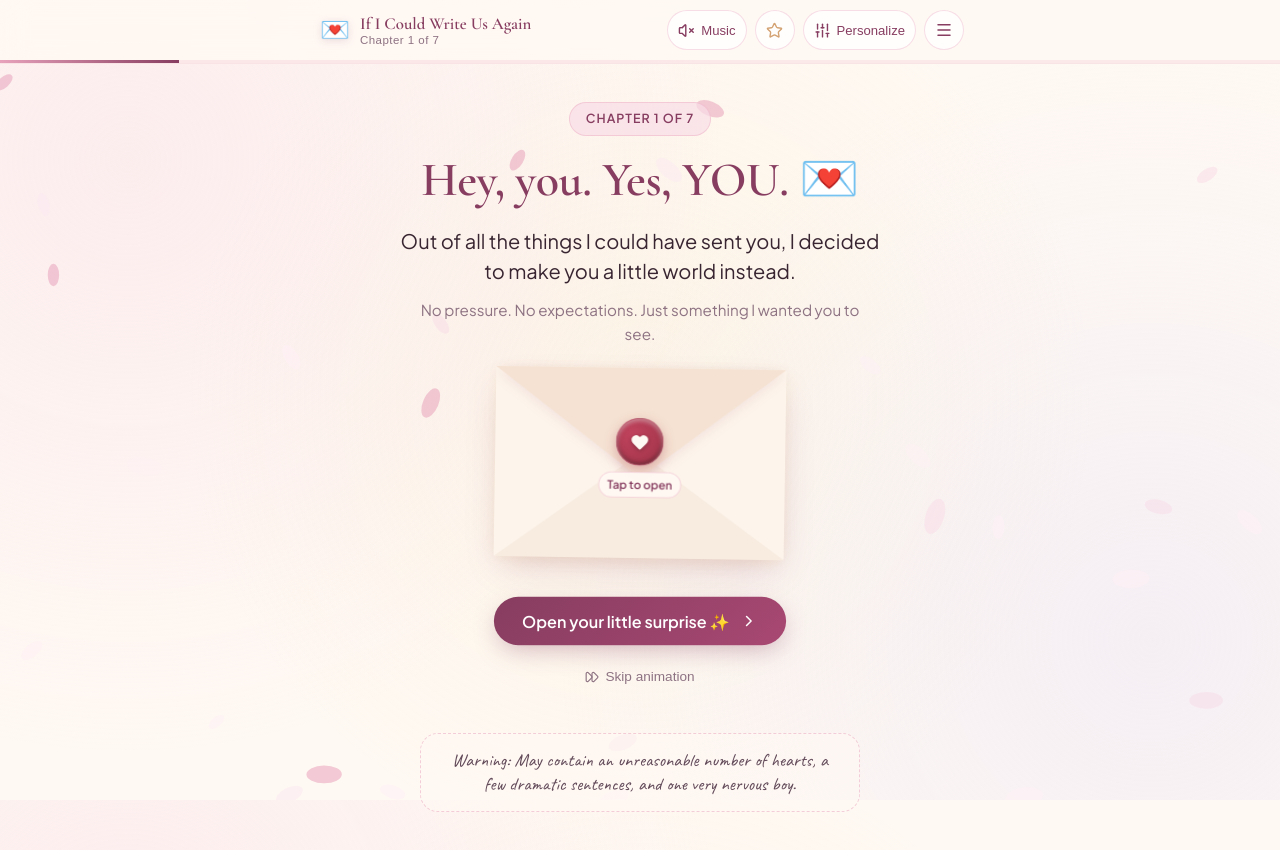
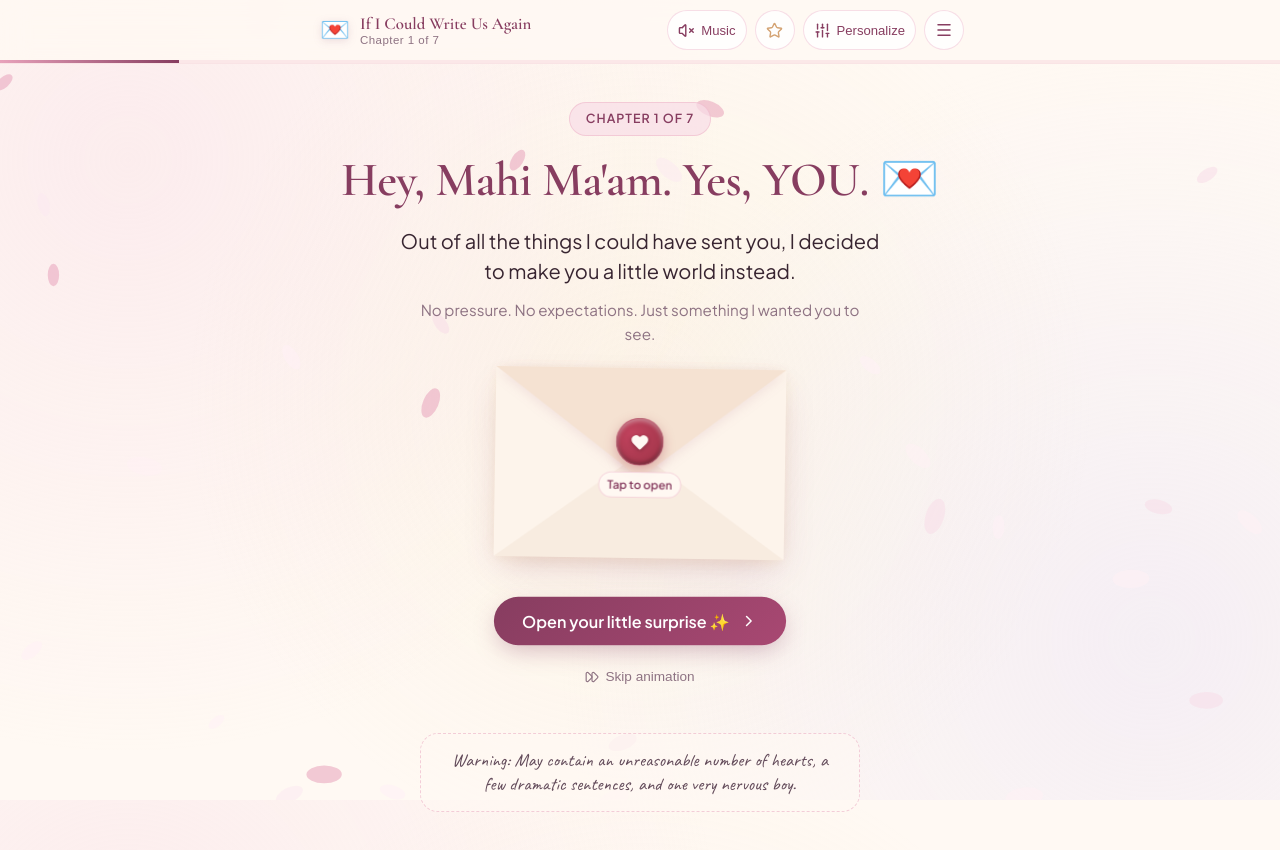
Before and after one commit to DivyakshSoni/Chawdaasoo-Sat, a React (Vite) app: page / in a window 1280 px wide. Shown: the top 850 px of the page. Built offline with nearby package versions, Linux system fonts and the light colour scheme.

Commit message:
feat: set default name to Mahi Ma'am across cover and letter chapters

```diff
--- a/src/App.jsx
+++ b/src/App.jsx
@@ -14,7 +14,7 @@ import FinalQuestion from './components/FinalQuestion';
 import SecretNoteModal from './components/SecretNoteModal';
 import PersonalizeDrawer from './components/PersonalizeDrawer';
 
-const LOCAL_STORAGE_KEY = 'if_i_could_write_us_again_config_v2';
+const LOCAL_STORAGE_KEY = 'if_i_could_write_us_again_config_v3';
 
 export default function App() {
   // Load saved personalization config from localStorage if available
@@ -26,6 +26,7 @@ export default function App() {
         return {
           ...DEFAULT_CONFIG,
           ...parsed,
+          recipientName: (!parsed.recipientName || parsed.recipientName === 'you') ? "Mahi Ma'am" : parsed.recipientName,
           memories: {
             ...DEFAULT_CONFIG.memories,
             ...(parsed.memories || {})
--- a/src/components/LetterChapter.jsx
+++ b/src/components/LetterChapter.jsx
@@ -55,7 +55,7 @@ export default function LetterChapter({ config, onNextChapter }) {
           {/* Salutation */}
           <div className="letter-salutation">
             <h3 className="serif-title salutation-text">
-              {config.letter.salutation.replace('you', config.recipientName || 'you')}
+              Dear {config.recipientName || "Mahi Ma'am"},
             </h3>
           </div>
 
--- a/src/components/PersonalizeDrawer.jsx
+++ b/src/components/PersonalizeDrawer.jsx
@@ -29,7 +29,7 @@ export default function PersonalizeDrawer({ config, onSaveConfig, onResetConfig,
 
     const updatedConfig = {
       ...config,
-      recipientName: formData.recipientName.trim() || 'you',
+      recipientName: formData.recipientName.trim() || "Mahi Ma'am",
       senderName: formData.senderName.trim() || 'Someone who is trying to do better',
       senderSignature: formData.senderSignature.trim() || 'With sincerity,\nSomeone who is trying to do better.',
       senderPhone: formData.senderPhone.trim(),
@@ -76,11 +76,11 @@ export default function PersonalizeDrawer({ config, onSaveConfig, onResetConfig,
             <input
               type="text"
               className="form-input"
-              placeholder="e.g. Maya, Emma, or 'you'"
+              placeholder="e.g. Mahi Ma'am"
               value={formData.recipientName}
               onChange={(e) => handleChange('recipientName', e.target.value)}
             />
-            <span className="form-hint">Replaces 'you' in salutations and personal headings.</span>
+            <span className="form-hint">Shown in the opening heading and letter salutation.</span>
           </div>
 
           {/* Sender Name / Signature */}
--- a/src/components/WelcomeChapter.jsx
+++ b/src/components/WelcomeChapter.jsx
@@ -31,7 +31,7 @@ export default function WelcomeChapter({ config, onNextChapter }) {
 
         {/* Main Headings */}
         <h1 className="welcome-heading serif-title">
-          {config.welcome.heading}
+          Hey, {config.recipientName || "Mahi Ma'am"}. Yes, YOU. 💌
         </h1>
 
         <p className="welcome-supporting">
--- a/src/data/config.js
+++ b/src/data/config.js
@@ -3,8 +3,8 @@
 export const DEFAULT_CONFIG = {
   websiteTitle: "If I Could Write Us Again",
   subtitle: "A little world I made for you.",
-  recipientName: "you",
-  recipientNickname: "you",
+  recipientName: "Mahi Ma'am",
+  recipientNickname: "Mahi Ma'am",
   senderName: "Someone who is trying to do better",
   senderSignature: "With sincerity,\nSomeone who is trying to do better.",
   senderPhone: "", // Optional WhatsApp phone number e.g. "1234567890"
@@ -13,7 +13,7 @@ export const DEFAULT_CONFIG = {
   // Chapter 1 Content
   welcome: {
     badge: "Chapter 1 of 7",
-    heading: "Hey, you. Yes, YOU. 💌",
+    heading: "Hey, Mahi Ma'am. Yes, YOU. 💌",
     supportingText: "Out of all the things I could have sent you, I decided to make you a little world instead.",
     subtext: "No pressure. No expectations. Just something I wanted you to see.",
     buttonText: "Open your little surprise ✨",
@@ -24,7 +24,7 @@ export const DEFAULT_CONFIG = {
   letter: {
     badge: "Chapter 2 of 7",
     headline: "There are some things I should have said better.",
-    salutation: "Dear you,",
+    salutation: "Dear Mahi Ma'am,",
     paragraphs: [
       "I have thought a lot about the past, about the things I did wrong, and about the ways my actions may have hurt you.",
       "I can't go back and make those moments different. I can't ask you to forget them, either.",
```
